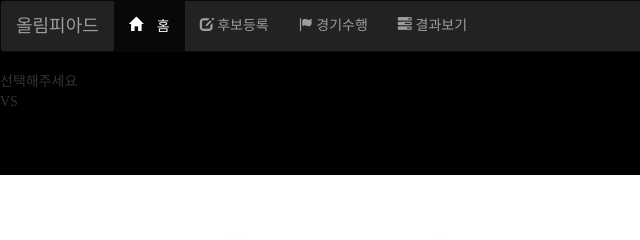
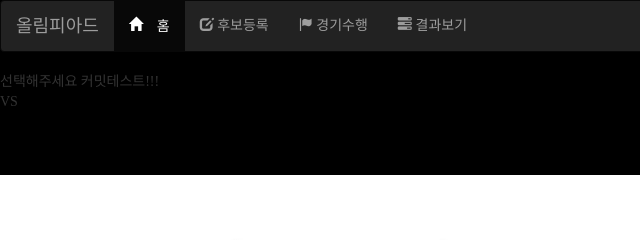
Before and after one commit to w-y-kim/NameOlympiad, a plain HTML site: page index.html in a window 1280 px wide. Shown: the top 240 px of the page, 0-640 px from the left. Drawn offline with nearby package versions, Linux system fonts and the light colour scheme; a web font is replaced by a local one.

Commit message:
커밋테스트1

```diff
--- a/index.html
+++ b/index.html
@@ -76,7 +76,7 @@
             </div>
           </nav>
 
-          선택해주세요
+          선택해주세요 커밋테스트!!!
           <div class="info"></div>
         </div>
         <div class="contents">
```
